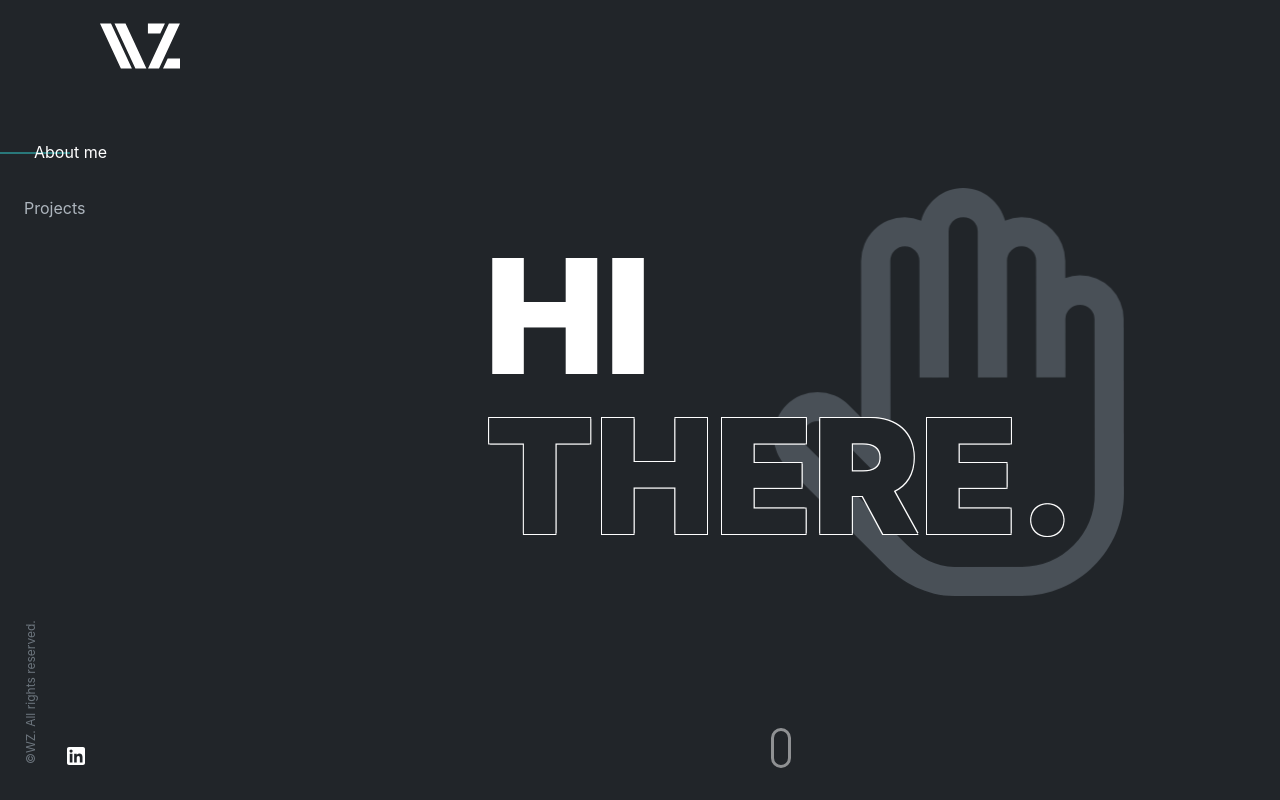
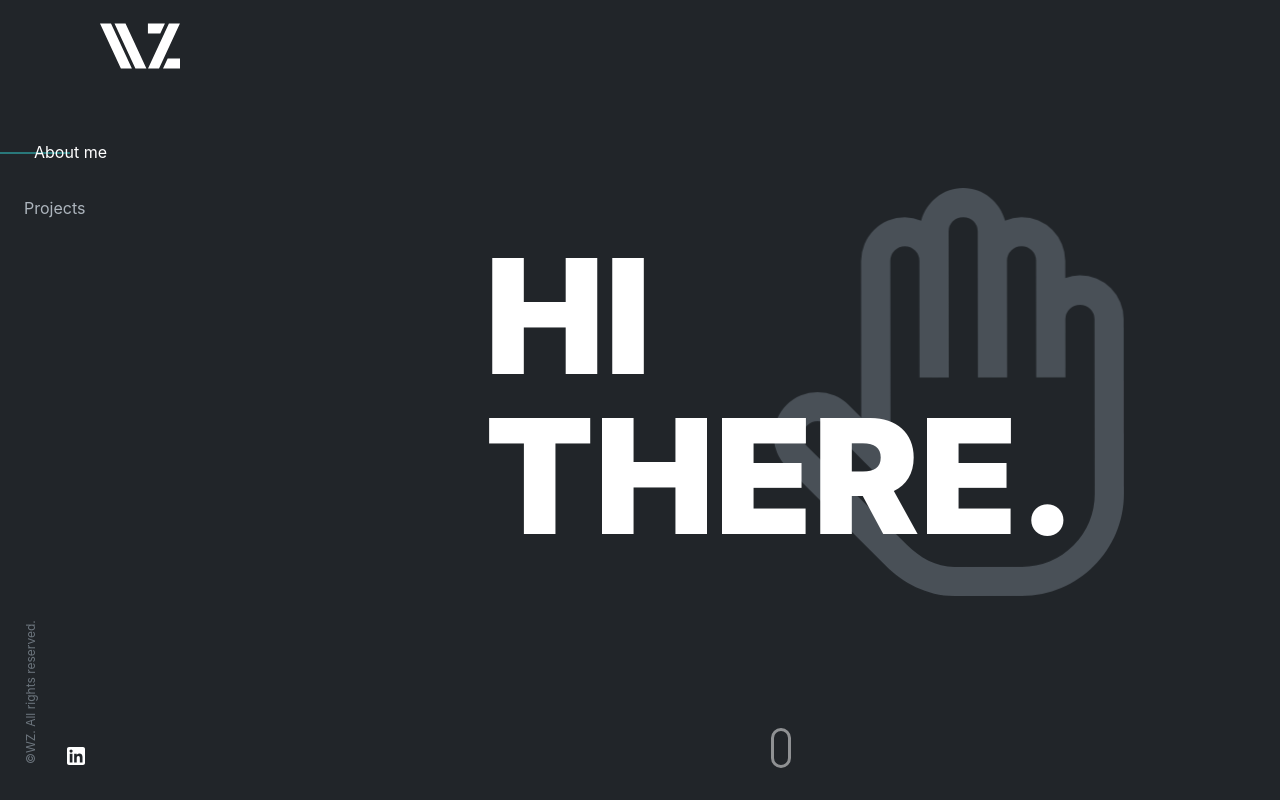
Before and after one commit to rampokgelo/wildan, a React (Create React App) app: page / in a window 1280 px wide. Shown: the top 800 px of the page. Built offline with nearby package versions, Linux system fonts and the light colour scheme.

Commit message:
no outline

```diff
--- a/src/component/HomeScreen.js
+++ b/src/component/HomeScreen.js
@@ -8,7 +8,7 @@ class HomeScreen extends React.Component {
           <h1>
             <span>Hi</span>
             <br />
-            <span className="outline-text">There.</span>
+            <span>There.</span>
             <img
               className="animated infinite wobble slow"
               src={require("./../images/hand.svg")}
```
